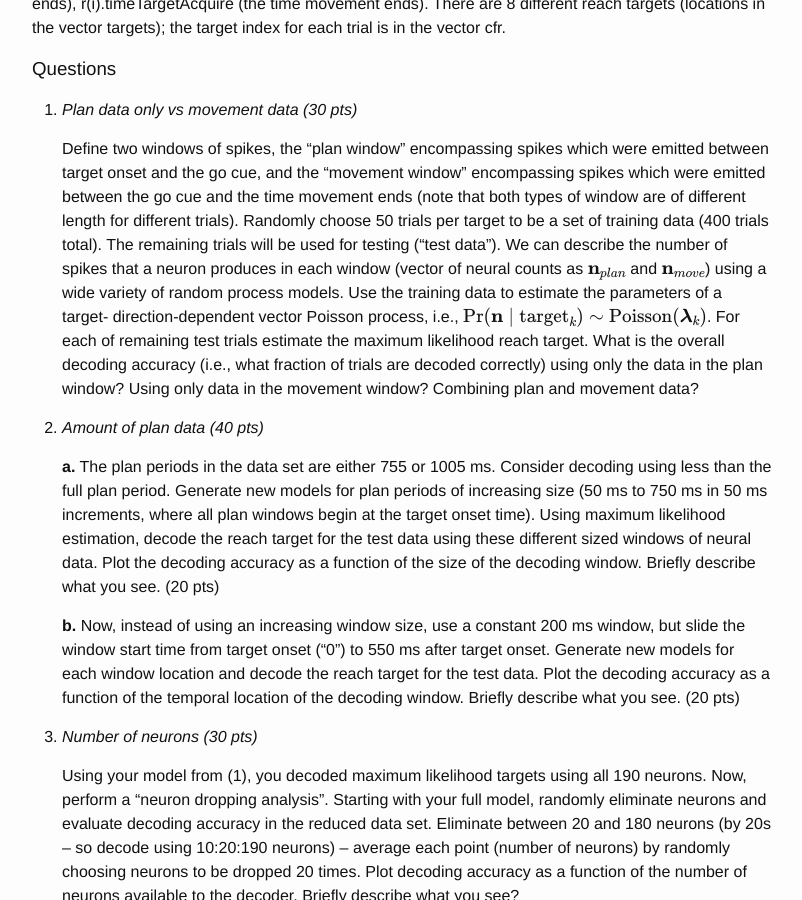
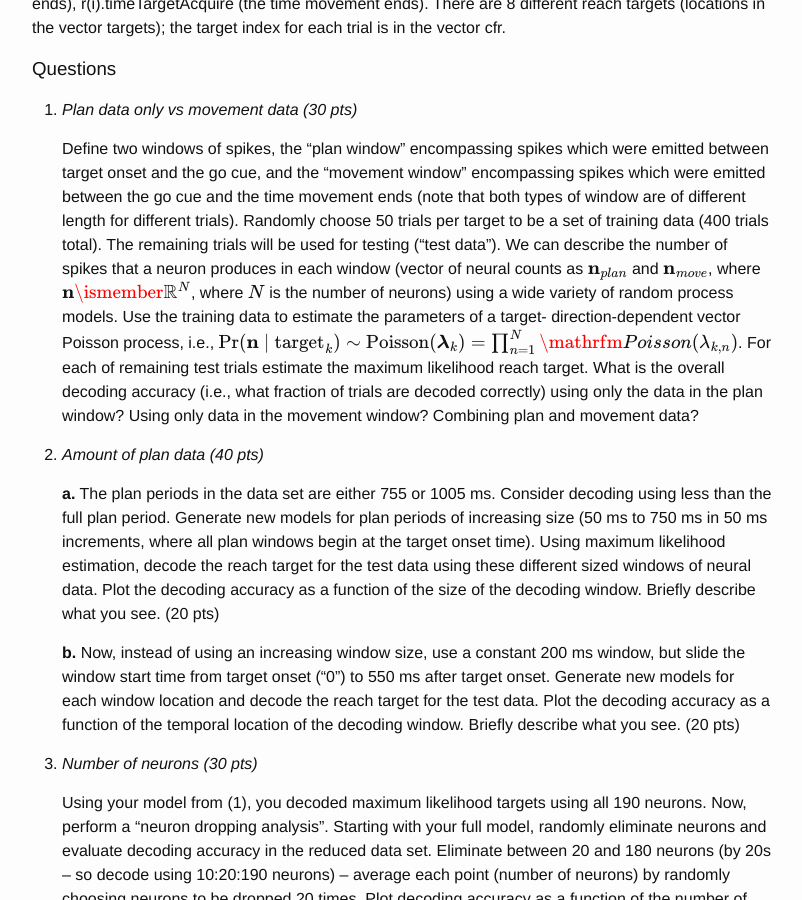
Before and after one commit to elec548/elec548.github.io, a Jekyll site: the page built from Assignments/hw5.md, in a window 1280 px wide and 900 px high, scrolled down 451 px. Shown: the whole window, without its empty margins (238-1040 px from the left). Built offline with Jekyll 4.4.1, drawn with Linux system fonts in a browser that asks for light colours; formulas are drawn with MathJax 3.

Commit message:
Updated hw5 latex

```diff
--- a/Assignments/hw5.md
+++ b/Assignments/hw5.md
@@ -34,13 +34,15 @@ target index for each trial is in the vector cfr.
    length for different trials). Randomly choose 50 trials per target to be a set of training data
    (400 trials total). The remaining trials will be used for testing (“test data”). We can
    describe the number of spikes that a neuron produces in each window (vector of neural counts as
-   $$\mathbf{n}_{plan}$$ and $$\mathbf{n}_{move}$$) using a wide variety of random process
+   $$\mathbf{n}_{plan}$$ and $$\mathbf{n}_{move}$$, where $$\mathbf{n} \ismember
+   \mathbb{R}^N$$, where $$N$$ is the number of neurons) using a wide variety of random process
    models. Use the training data to estimate the parameters of a target- direction-dependent
    vector Poisson process, i.e., $$\Pr(\mathbf{n} \mid \mathrm{target}_k) \sim
-   \mathrm{Poisson}(\boldsymbol{\lambda}_k)$$. For each of remaining test trials estimate the maximum
-   likelihood reach target. What is the overall decoding accuracy (i.e., what fraction of
-   trials are decoded correctly) using only the data in the plan window? Using only data in the
-   movement window? Combining plan and movement data?
+   \mathrm{Poisson}(\boldsymbol{\lambda}_k) = \prod_{n=1}^N \mathrfm{Poisson}(\lambda_{k,n})$$.
+   For each of remaining test trials estimate the maximum likelihood reach target. What is the
+   overall decoding accuracy (i.e., what fraction of trials are decoded correctly) using only
+   the data in the plan window? Using only data in the movement window? Combining plan and
+   movement data?
 
 
 2. _Amount of plan data (40 pts)_
```
